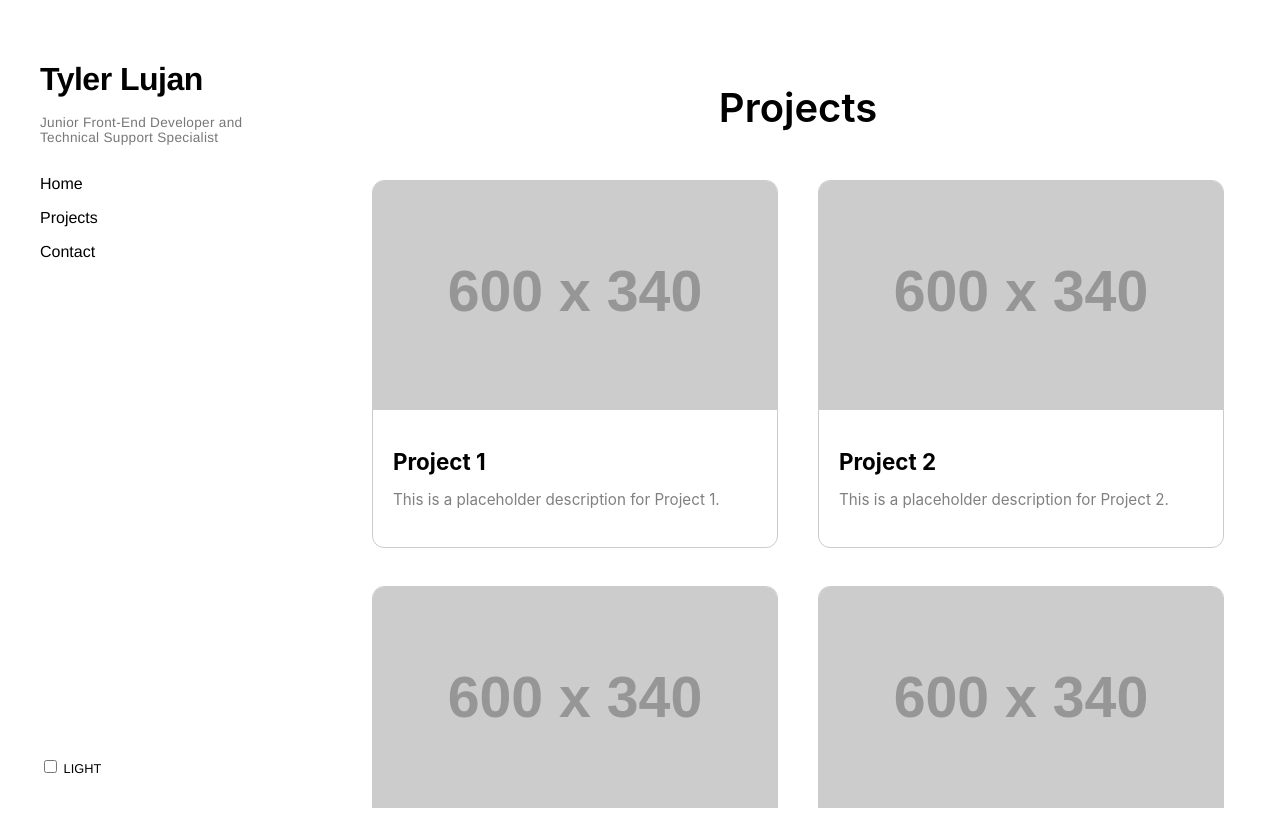
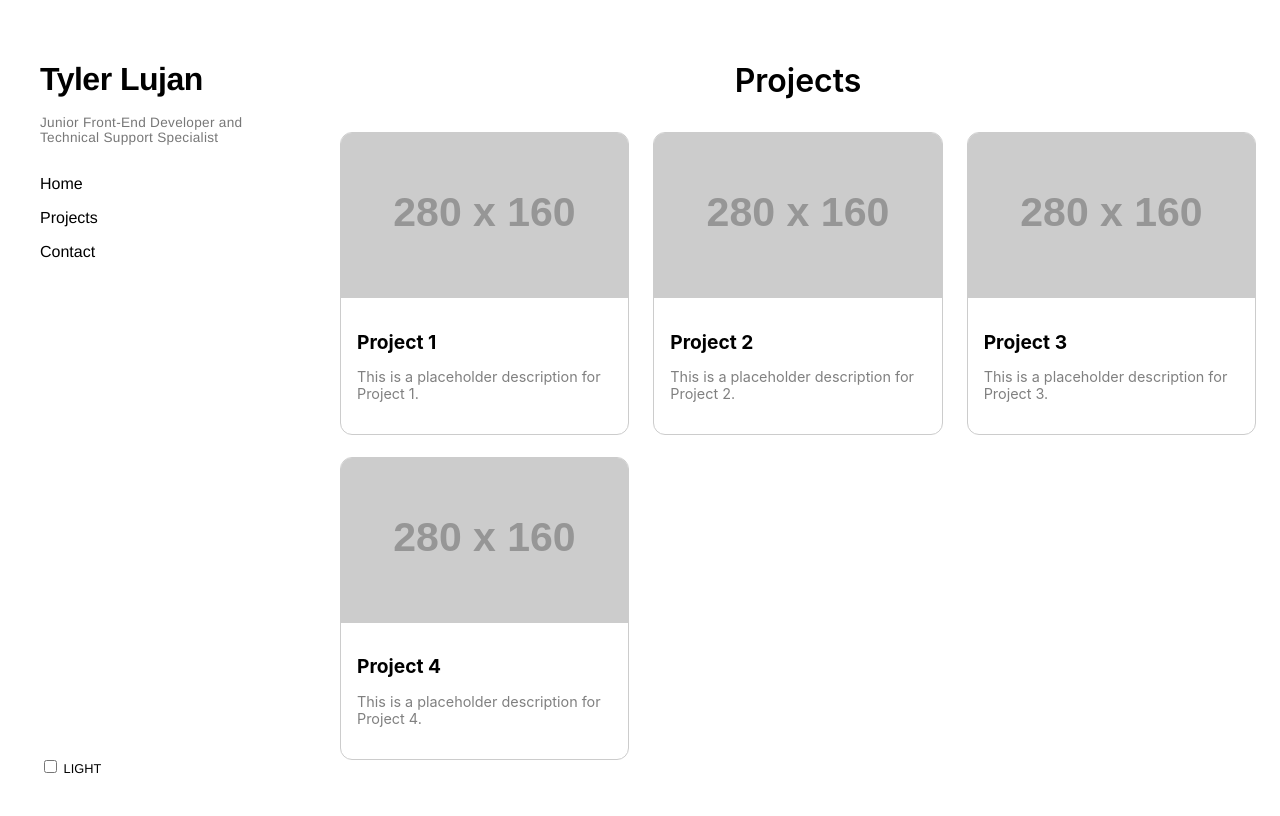
Before and after one commit to t-lujan/tyler-portfolio, a Vue app: page /projects in a window 1280 px wide. Built offline with nearby package versions, Linux system fonts and the light colour scheme; a web font is replaced by a local one.

Commit message:
Improve mobile layout: fix projects page

```diff
--- a/src/views/Projects.vue
+++ b/src/views/Projects.vue
@@ -4,7 +4,7 @@
 
     <div class="projects-grid">
       <div class="project-card" v-for="n in 4" :key="n">
-          <img :src="`https://via.placeholder.com/600x340?text=Project+${n}`" :alt="`Project ${n}`" />
+        <img :src="`https://via.placeholder.com/280x160?text=Project+${n}`" :alt="`Project ${n}`" />
         <div class="info">
           <h2>Project {{ n }}</h2>
           <p>This is a placeholder description for Project {{ n }}.</p>
@@ -15,29 +15,30 @@
 </template>
 
 <script setup>
-  // all static, no JS needed here
+// no JS needed
 </script>
 
 <style scoped>
 .projects-page {
-    padding: 3rem 4rem;
+  padding: 2rem;
   min-height: 100vh;
   font-family: 'Inter', sans-serif;
   color: inherit;
   box-sizing: border-box;
+  overflow-y: auto; /* allow scroll */
 }
 
 h1 {
   font-weight: 600;
-    font-size: 2.5rem;
+  font-size: 2rem;
   text-align: center;
-    margin-bottom: 3rem;
+  margin-bottom: 2rem;
 }
 
 .projects-grid {
   display: grid;
-    grid-template-columns: repeat(auto-fit, minmax(320px, 1fr));
-    gap: 2.5rem;
+  grid-template-columns: repeat(auto-fit, minmax(240px, 1fr));
+  gap: 1.5rem;
 }
 
 .project-card {
@@ -50,7 +51,7 @@
 }
 
 .project-card:hover {
-    transform: scale(1.03);
+  transform: scale(1.02);
   border-color: #aaa;
 }
 
@@ -61,16 +62,34 @@
 }
 
 .info {
-    padding: 1.25rem;
+  padding: 1rem;
 }
 
 h2 {
-    font-size: 1.4rem;
+  font-size: 1.2rem;
   margin-bottom: 0.5rem;
 }
 
 p {
-    font-size: 0.95rem;
+  font-size: 0.9rem;
   color: gray;
 }
+
+@media (max-width: 768px) {
+  .projects-page {
+    padding: 1.25rem;
+  }
+
+  .project-card img {
+    border-radius: 6px;
+  }
+
+  h1 {
+    font-size: 1.8rem;
+  }
+
+  h2 {
+    font-size: 1.1rem;
+  }
+}
 </style>
```
Lines whose indentation alone changed are shown as unchanged.
